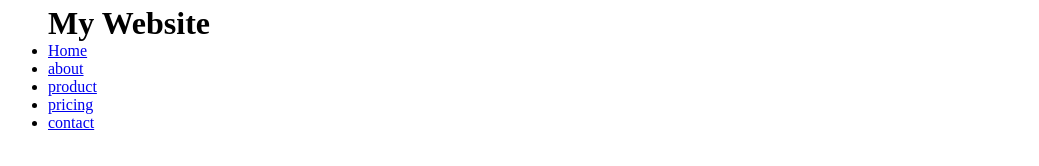
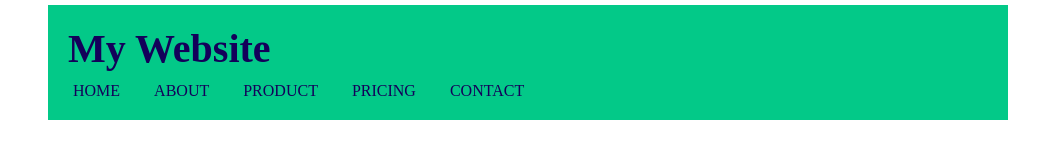
Before and after one commit to abahprogramming/MyWebsite-1, a plain HTML site: page index.html in a window 1280 px wide. Shown: the whole page, without its empty margins (112-1151 px from the left). Drawn offline with Linux system fonts and the light colour scheme.

Commit message:
Fix: menambahkan CSS pada header

```diff
--- a/style.css
+++ b/style.css
@@ -3,9 +3,45 @@
     padding: 0;
     box-sizing: border-box;
 }
+:root{
+    --dark:#00337C;
+    --night: #13005A;
+    --sea: #1C82AD;
+    --cold: #03C988;
+    --clean: white;
+}
+body{
+    background-color: var(--clean);
+}
 .container{
+    background-color: var(--cold);
     width: 960px;
     margin: 5px auto;
     font-size: 16px;
     font-family: 'Times New Roman', Times, serif;
+    color: var(--night);
 }
+.container .header{
+    padding: 20px;
+}
+.judul{
+    font-size: 40px;
+    font-weight: bold;
+}
+.container ul li{
+    margin-top: 10px;
+    display: inline-block;
+    margin-right: 20px;
+    font-size: 16px;
+    text-transform: uppercase;
+}
+.container ul li a{
+    text-decoration: none;
+    color: var(--night);
+    padding: 5px;
+    border-radius: 10px;
+}
+.container a:hover{
+    background-color: var(--dark);
+    color: var(--cold);
+}
```
